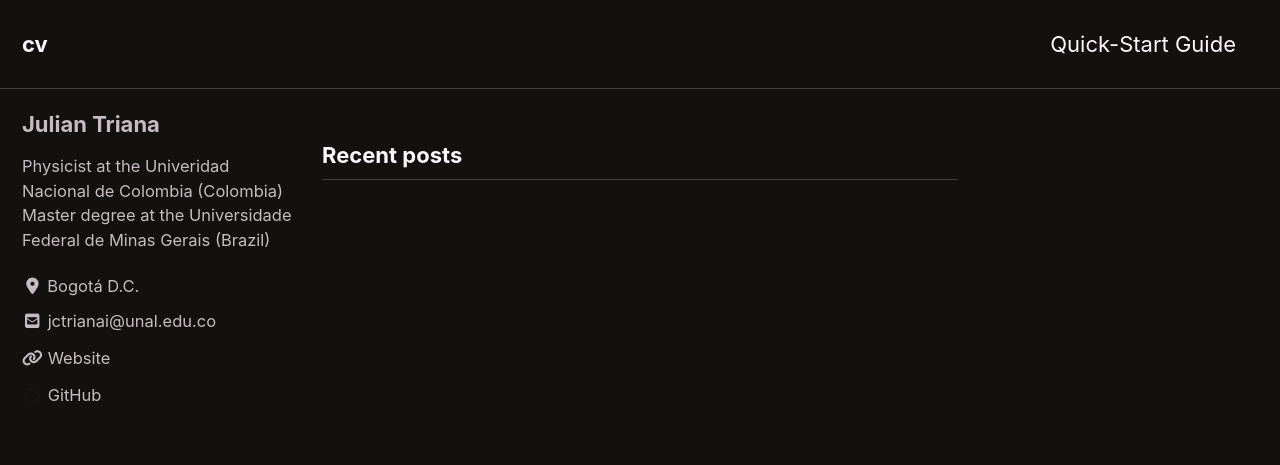
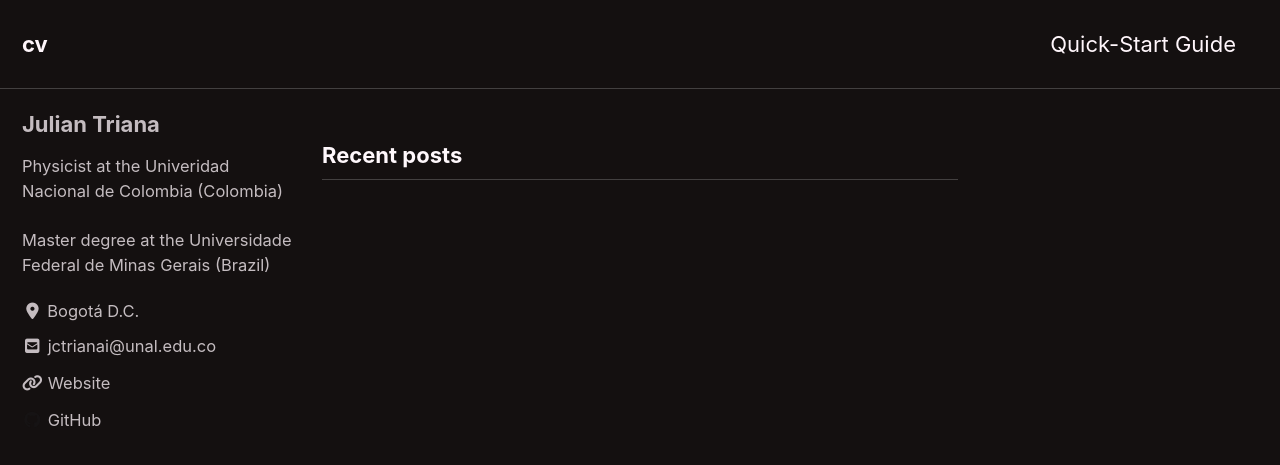
Before and after one commit to vcobop/cv, a Jekyll site: the page built from index.html, in a window 1280 px wide and 900 px high. Shown: the top 465 px of the window. Built offline with Jekyll 4.4.1, drawn with Linux system fonts in a browser that asks for light colours; cached includes are drawn as plain includes; nearby versions of some CDN libraries; the list of posts is cut into pages by our own code.

```diff
--- a/_config.yml
+++ b/_config.yml
@@ -95,7 +95,7 @@ analytics:
 author:
   name             : "Julian Triana"
   avatar           : # path of avatar image, e.g. "/assets/images/bio-photo.jpg"
-  bio              : "Physicist at the Univeridad Nacional de Colombia (Colombia) <br>
+  bio              : "Physicist at the Univeridad Nacional de Colombia (Colombia) <br> <br>
                       Master degree at the Universidade Federal de Minas Gerais (Brazil)"
   location         : "Bogotá D.C."
   email            :
```
